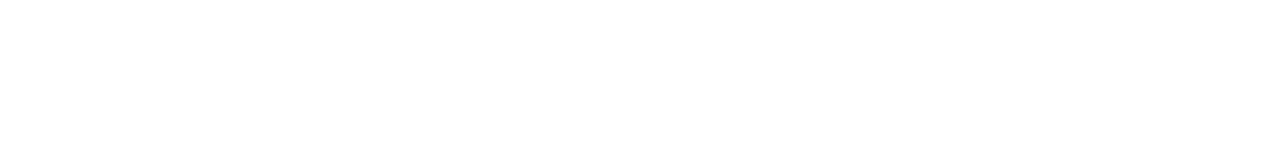
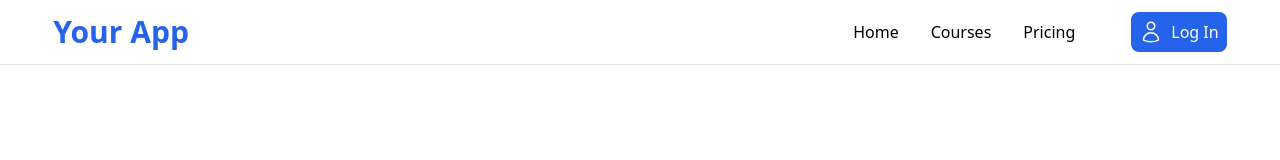
Before and after one commit to grimwebdeveloper/Growth-App-Landing-Page-With-Tailwind-CSS, a website: page src/index.html in a window 1280 px wide. Drawn offline with Linux system fonts and the light colour scheme.

Commit message:
Navbar created

```diff
--- a/src/index.html
+++ b/src/index.html
@@ -11,13 +11,61 @@
 
 <body>
 
-    <section id="navbar"></section>
-    <section id="hamburder-navbar"></section>
+    <!-- NAVBAR -->
+    <section id="navbar" class="border-b fixed w-full">
+        <nav class="flex items-center justify-between h-16 w-11/12 mx-auto">
+            <!-- Logo -->
+            <div id="logo">
+                <h1 class="font-black text-3xl text-blue-600"><a href="#">Your App</a></h1>
+            </div>
+            <!-- Nav links -->
+            <div id="nav-links" class="hidden sm:block">
+                <ul class="flex gap-4 font-medium">
+                    <li class="px-2 py-2"><a href="#">Home</a></li>
+                    <li class="px-2 py-2"><a href="#">Courses</a></li>
+                    <li class="px-2 py-2"><a href="#">Pricing</a></li>
+                    <li class="px-2 py-2 ml-8 bg-blue-600 hover:bg-blue-500 text-white rounded-lg cursor-pointer">
+                        <a href="#" class="flex gap-2">
+                        <svg xmlns="http://www.w3.org/2000/svg" fill="none" viewBox="0 0 24 24" stroke-width="1.5"
+                            stroke="currentColor" class="size-6">
+                            <path stroke-linecap="round" stroke-linejoin="round"
+                                d="M15.75 6a3.75 3.75 0 1 1-7.5 0 3.75 3.75 0 0 1 7.5 0ZM4.501 20.118a7.5 7.5 0 0 1 14.998 0A17.933 17.933 0 0 1 12 21.75c-2.676 0-5.216-.584-7.499-1.632Z" />
+                        </svg>
+                        Log In
+                        </a>
+                    </li>
+                </ul>
+            </div>
+            <!-- Hamburger menu -->
+            <div id="hamburger-logo" class="sm:hidden cursor-pointer">
+                <svg xmlns="http://www.w3.org/2000/svg" fill="none" viewBox="0 0 24 24" stroke-width="1.5"
+                    stroke="currentColor" class="size-6">
+                    <path stroke-linecap="round" stroke-linejoin="round"
+                        d="M3.75 6.75h16.5M3.75 12h16.5m-16.5 5.25h16.5" />
+                </svg>
+            </div>
+        </nav>
+    </section>
+
+    <!-- HAMBURGER NAVBAR -->
+    <section id="hamburger-navbar"></section>
+
+    <!-- HERO -->
     <section id="hero"></section>
+
+    <!-- VIDEO -->
     <section id="video"></section>
+
+    <!-- TESTIMONIAL -->
     <section id="testimonial"></section>
+
+    <!-- PRICING -->
     <section id="pricing"></section>
+
+    <!-- FAQ -->
     <section id="faq"></section>
+
+    <!-- FOOTER -->
     <section id="footer"></section>
 
 </body>
```
Also changed, not shown: src/style.css.
